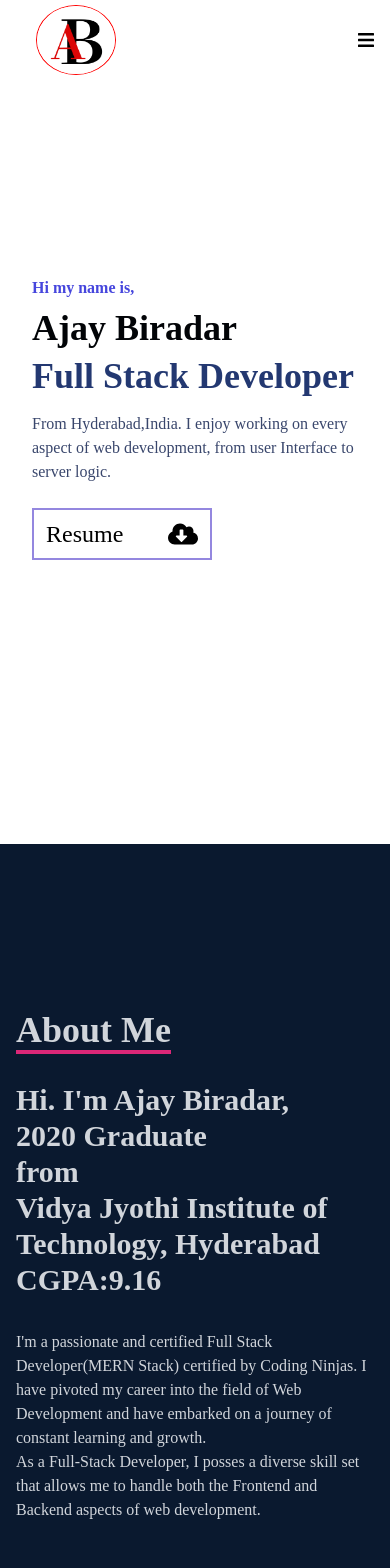
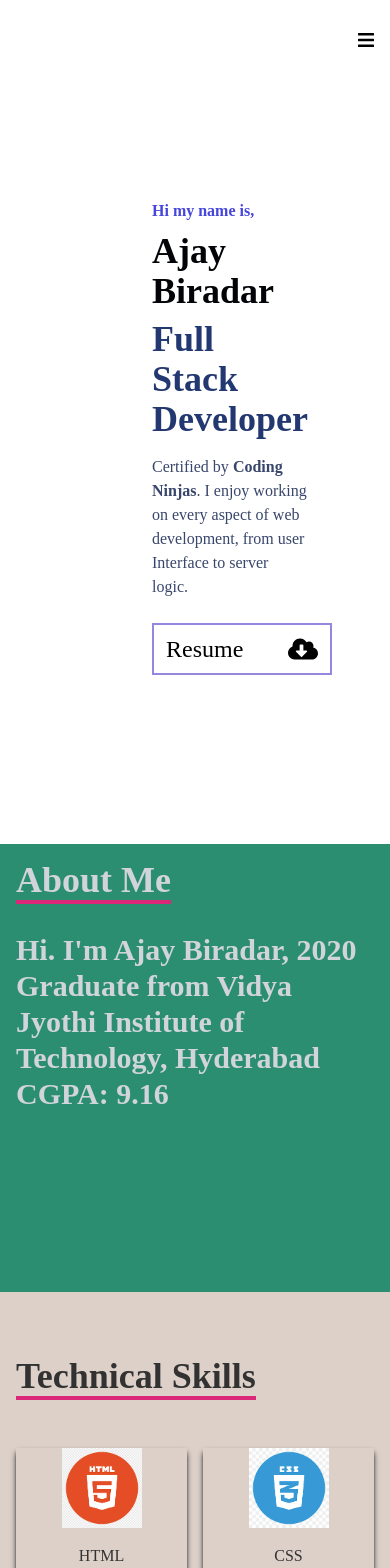
Before and after one commit to AjayBiradar5956/Portfolio, a React (Create React App) app: page / in a window 390 px wide. Shown: the top 1568 px of the page. Built offline with nearby package versions, Linux system fonts and the light colour scheme.

Commit message:
add details and made more responsive

```diff
--- a/package.json
+++ b/package.json
@@ -9,6 +9,7 @@
     "react": "^18.2.0",
     "react-dom": "^18.2.0",
     "react-icons": "^4.10.1",
+    "react-router-dom": "^6.15.0",
     "react-scripts": "5.0.1",
     "react-scroll": "^1.8.9",
     "tailwindcss": "^3.3.3",
--- a/src/components/About.js
+++ b/src/components/About.js
@@ -2,7 +2,7 @@ import React from 'react';
 
 const About = () => {
     return (
-        <div name='About' className='w-full h-screen bg-[#0a192f] text-gray-300'>
+        <div name='About' className='w-full md:h-screen pt-4 sm:h-auto bg-[#2c8e70] text-gray-300'>
             <div className='flex flex-col justify-center items-center w-full h-full'>
                 <div className='max-w-[1000px] w-full grid grid-cols-2 gap-8'>
                     <div className='sm:text-right pb-8 pl-4'>
@@ -12,16 +12,19 @@ const About = () => {
                     </div>
                     <div></div>
                 </div>
-                <div className='max-w-[1000px] w-full grid sm:grid-cols-2 gap-8 px-4'>
-                    <div className='sm:text-right text-3xl font-bold'>
-                        <p>Hi. I'm Ajay Biradar,<br></br> 2020 Graduate<br></br> from<br></br> Vidya Jyothi Institute of Technology, Hyderabad<br></br> CGPA:9.16</p>
+                <div className='max-w-[1200px] w-full grid sm:grid-cols-2 mb-[180px] sm:mb-0 gap-8 px-4'>
+                    <div className='sm:text-right text-3xl font-bold '>
+                        <p>Hi. I'm Ajay Biradar, 2020 Graduate from Vidya Jyothi Institute of Technology, Hyderabad CGPA: 9.16
+                        </p>
                     </div>
-                    <div>
-                        <p>I'm a passionate and certified Full Stack Developer(MERN Stack) certified by Coding Ninjas. I have pivoted my career into the field of Web Development and have embarked on a journey of constant learning and growth.
-
-                        </p>
-                        <p>
+                    <div className='hidden md:block text-lg'>
+                        <p>I'm a passionate and certified Full Stack Developer(MERN Stack) certified by <b>Coding Ninjas</b>. I have pivoted my career into the field of Web Development and have embarked on a journey of constant learning and growth.
+                            <br></br>
                             As a Full-Stack Developer, I posses a diverse skill set that allows me to handle both the Frontend and Backend aspects of web development.
+                            <br></br>
+                            <b>Strengths:</b> Quick Learner and a Good Observer
+                            <br></br>
+                            <b>Hobbies:</b> Watching movies and webseries
                         </p>
                     </div>
                 </div>
--- a/src/components/Navbar.js
+++ b/src/components/Navbar.js
@@ -1,7 +1,6 @@
 import React, { useState } from 'react'
-import { FaBars, FaLinkedinIn, FaGithub } from 'react-icons/fa'
-import { HiOutlineMail } from 'react-icons/hi'
-import { BsFillPersonLinesFill } from 'react-icons/bs';
+import { FaBars } from 'react-icons/fa'
+
 import logo from '../assets/logo.png';
 import { Link } from 'react-scroll'
 
@@ -11,10 +10,14 @@ const Navbar = () => {
         console.log(ham);
         setHam(!ham);
     }
+
+
     return (
-        <div className='fixed w-full h-[80px] flex justify-between items-center px-4 bg-white text-black font-bold'>
+
+
+        <div className='fixed w-full h-[80px] flex justify-between items-center px-4 text-black font-bold'>
             <div>
-                <img src={logo} alt='logo' className='w-[80px] h-[70px] ml-5 my-2' style={{ borderRadius: '50%', border: '1px solid red' }} />
+                <img src={logo} alt='logo' className='w-[80px] hidden sm:block h-[70px] ml-5 my-2' style={{ borderRadius: '50%', border: '1px solid red' }} />
             </div>
 
             {/* Menu */}
@@ -39,47 +42,35 @@ const Navbar = () => {
             </ul>
 
             {/* Hamburger */}
-            <div onClick={handleHam} className='md:hidden z-10 cursor-pointer'>
-                {!ham ? <FaBars style={{ height: '100px' }} /> : 'X'}
+            <div onClick={handleHam} className='md:hidden text-white z-10 cursor-pointer'>
+                {!ham ? <FaBars style={{ height: '100px', color: 'black' }} /> : 'X'}
             </div>
 
             {/* mobile View */}
-            <ul className={ham ? 'absolute top-0 w-full left-0 h-screen flex flex-col justify-center items-center' : 'hidden'}>
-                <li className='py-6 text-4xl'>Home</li>
-                <li className='py-6 text-4xl'>About</li>
-                <li className='py-6 text-4xl'>Skills</li>
+            <ul className={ham ? 'absolute top-0 w-full left-0 h-screen flex flex-col justify-center items-center bg-[#0a192F] text-white' : 'hidden'}>
+                <li className='py-6 text-4xl'>
+                    <Link onClick={handleHam} to="Home" smooth={true} offset={50} duration={500}>
+                        Home
+                    </Link>
+                </li>
+                <li className='py-6 text-4xl'>
+                    <Link onClick={handleHam} to="About" smooth={true} offset={50} duration={500}>
+                        About
+                    </Link>
+                </li>
+                <li className='py-6 text-4xl'>
+                    <Link onClick={handleHam} to="Skills" smooth={true} offset={50} duration={500}>
+                        Skills
+                    </Link>
+                </li>
                 <li className='py-6 text-4xl'>Work</li>
                 <li className='py-6 text-4xl'>Contact</li>
             </ul>
 
-            {/* Social Icons */}
-            <div className=' hidden lg:flex fixed flex-col top-[35%] left-0 '>
-                <ul>
-                    <li className='w-[160px] h-[50px] flex justify-between items-center'>
-                        <a href='/' className='flex justify-between items-center w-full text-gray-100 ml-[-100px] hover:ml-[-10px] duration-300 bg-blue-500 h-[50px] px-2'>
-                            LinkedIn <FaLinkedinIn size={30} />
-                        </a>
-                    </li>
-                    <li className='w-[160px] h-[60px] flex justify-between items-center'>
-                        <a href='/' className='flex justify-between items-center w-full text-gray-100 ml-[-100px] hover:ml-[-10px] duration-300 bg-[#333333] h-[50px] px-2'>
-                            GitHub <FaGithub size={30} />
-                        </a>
-                    </li>
-                    <li className='w-[160px] h-[50px] flex justify-between items-center'>
-                        <a href='/' className='flex justify-between items-center w-full text-gray-100 ml-[-100px] hover:ml-[-10px] duration-300 bg-[#6fc2b0] h-[50px] px-2'>
-                            Email <HiOutlineMail size={30} />
-                        </a>
-                    </li>
-                    <li className='w-[160px] h-[60px] flex justify-between items-center'>
-                        <a href='/' className='flex justify-between items-center w-full text-gray-100 ml-[-100px] hover:ml-[-10px] duration-300 bg-[#565f69] h-[50px] px-2'>
-                            Contact <BsFillPersonLinesFill size={30} />
-                        </a>
-                    </li>
 
-                </ul>
-            </div>
 
         </div>
+
     )
 }
 
--- a/src/components/Skills.js
+++ b/src/components/Skills.js
@@ -11,12 +11,12 @@ import Mongo from '../assets/mongo.png';
 
 const Skills = () => {
     return (
-        <div name='Skills' className='w-full h-screen bg-[#0a192f] text-gray-300'>
+        <div name='Skills' className='w-full h-screen bg-[#DDD0C8] text-[#323232]'>
             {/* Container */}
             <div className='max-w-[1000px] mx-auto p-4 flex flex-col justify-center w-full h-full'>
-                <div>
-                    <p className='text-4xl font-bold inline border-b-4 border-pink-600 '>Skills</p>
-                    <p className='py-4'>// These are the technologies I've worked with</p>
+                <div className='mb-5'>
+                    <p className='text-4xl font-bold inline border-b-4 border-pink-600  '>Technical Skills
+                    </p>
                 </div>
 
                 <div className='w-full grid grid-cols-2 sm:grid-cols-4 gap-4 text-center py-8'>
--- a/src/components/home.js
+++ b/src/components/home.js
@@ -1,11 +1,51 @@
-import React from 'react'
+import React, { useState } from 'react'
 import resume from '../assets/resume.pdf'
 import { FaCloudDownloadAlt } from 'react-icons/fa'
+import pic from '../assets/Ajay.jpeg'
+import { HiOutlineMail } from 'react-icons/hi'
+import { BsFillPersonLinesFill } from 'react-icons/bs';
+import { FaLinkedinIn, FaGithub } from 'react-icons/fa'
 
-const home = () => {
+const Home = () => {
+    const [email, setEmail] = useState(false);
+    const handleEmail = () => {
+        console.log("hi");
+        setEmail(!email);
+    }
     return (
-        <div name='Home' className='w-full h-screen bg-white'>
-            <div className='max-w-[1000px] mx-auto px-8 flex flex-col justify-center h-full'>
+        <div name='Home' className='w-[90%] h-screen bg-white flex flex-row justify-around items-center'>
+            {/* Social Icons */}
+            <div className=' hidden lg:flex fixed flex-col top-[35%] left-0 '>
+                <ul>
+                    <li className='w-[160px] h-[50px] flex justify-between items-center'>
+                        <a href='https://www.linkedin.com/in/ajay-biradar-302608181/' className='flex justify-between items-center w-full text-gray-100 ml-[-100px] hover:ml-[-10px] duration-300 bg-blue-500 h-[50px] px-2'>
+                            LinkedIn <FaLinkedinIn size={30} />
+                        </a>
+                    </li>
+                    <li className='w-[160px] h-[60px] flex justify-between items-center'>
+                        <a href='https://github.com/AjayBiradar5956' className='flex justify-between items-center w-full text-gray-100 ml-[-100px] hover:ml-[-10px] duration-300 bg-[#333333] h-[50px] px-2'>
+                            GitHub <FaGithub size={30} />
+                        </a>
+                    </li>
+                    <li className='w-[160px] h-[50px] flex justify-between items-center' onClick={handleEmail}>
+                        <a className='flex justify-between items-center w-full text-gray-100 ml-[-100px] hover:ml-[-10px] duration-300 bg-[#6fc2b0] h-[50px] px-2'>
+                            Email <HiOutlineMail size={30} />
+                        </a>
+                    </li>
+                    <li className='w-[160px] h-[60px] flex justify-between items-center'>
+                        <a href='/' className='flex justify-between items-center w-full text-gray-100 ml-[-100px] hover:ml-[-10px] duration-300 bg-[#565f69] h-[50px] px-2'>
+                            Contact <BsFillPersonLinesFill size={30} />
+                        </a>
+                    </li>
+
+                </ul>
+            </div>
+            < div className={email ? 'absolute top-[40%] left-[40%] h-[150px] w-[350px] border-2 border-black bg-[#e2ad38] flex justify-around items-center flex-col text-black font-bold z-10' : 'hidden'} >
+                <h1 className='text-3xl'>Please Mail me at</h1>
+                <h3 className='text-xl mb-2'>ajay99biradar@gmail.com</h3>
+                <button className='text-white bg-black hover:bg-white hover:text-black h-10 w-20 text-[25px] border-2 border-black' onClick={() => setEmail(false)}>Close</button>
+            </div >
+            <div className={email ? 'blur' : 'max-w-[1000px] mx-[120px] px-8 flex flex-col justify-center h-full'}>
                 <p className='text-[#4646dd] text-base font-bold'>
                     Hi my name is,
                 </p>
@@ -16,19 +56,22 @@ const home = () => {
                     Full Stack Developer
                 </h3>
                 <p className='text-[#39466c] max-w-[700px] py-4'>
-                    From Hyderabad,India. I enjoy working on every aspect of web development, from user Interface to server logic.
+                    Certified by <b>Coding Ninjas</b>. I enjoy working on every aspect of web development, from user Interface to server logic.
                 </p>
-                <div>
+                <span className='h-[30px] w-[150px]'>
                     <a href={resume} download="Ajay Biradar Resume">
                         <button className='text-black group border-2 border-[#9487df] w-[180px] px-3 py-2 my-2 flex justify-between items-center hover:scale-110 duration-300 hover:bg-[#dfc5eb] hover:border-black'>
                             <span className='text-2xl'>Resume</span>
                             <FaCloudDownloadAlt size={30} />
                         </button>
                     </a>
-                </div>
+                </span>
             </div>
+            {email ? <></> : <div className='h-[250px] w-[250px] hidden md:block text-red-700 border-4 p-1 border-[#ed9654] shaodow-md rounded-full filter'>
+                <img src={pic} className='h-full w-full rounded-full object-cover' />
+            </div>}
         </div>
     )
 }
 
-export default home
+export default Home;
```
Also changed, not shown: src/assets/Ajay.jpeg (added), 1 other file (tests, documents, lock files or other folders).
